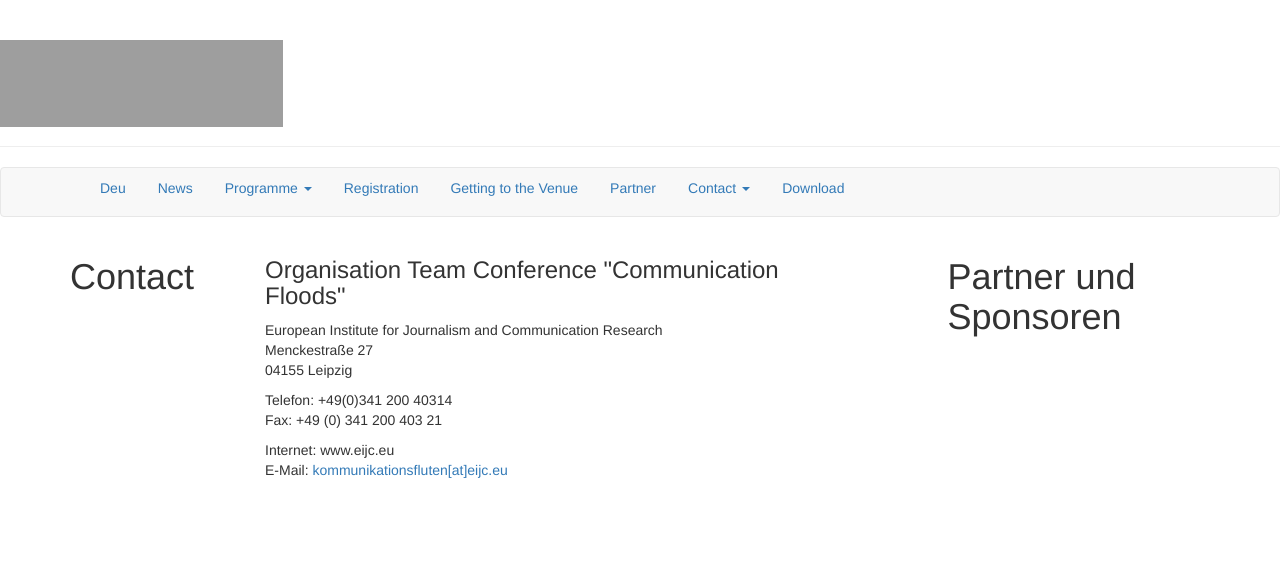
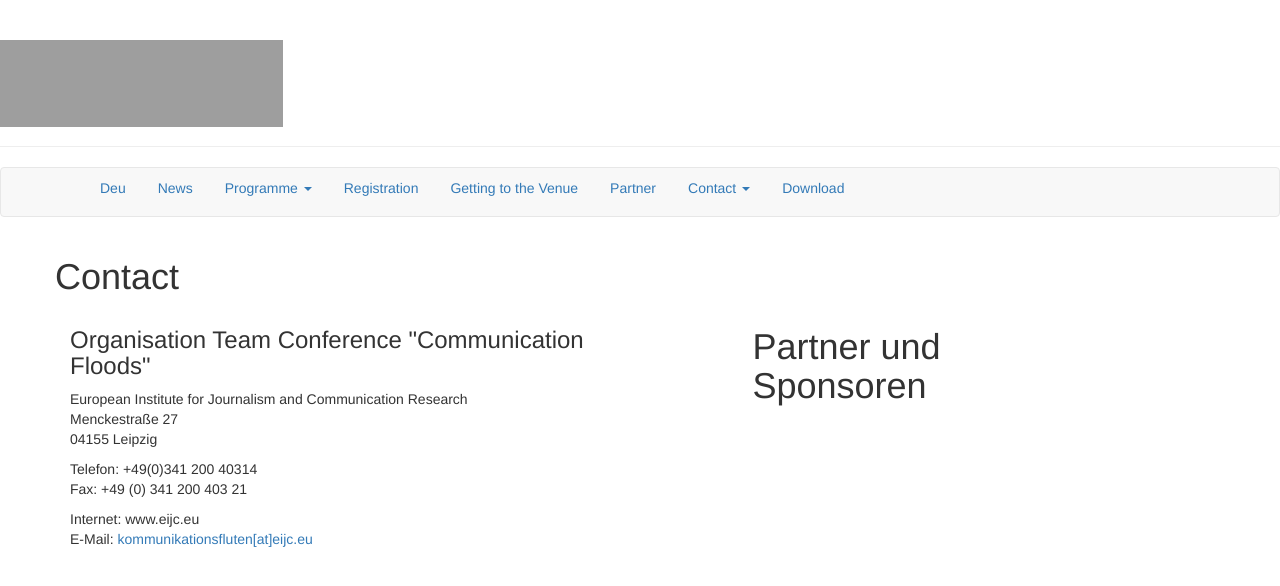
Before and after one commit to susedev/test, a Jekyll site: the page built from contact.html, in a window 1280 px wide. Shown: the top 586 px of the page. Built offline with Jekyll 4.4.1, drawn with Linux system fonts in a browser that asks for light colours; nearby versions of some CDN libraries; grey boxes are pictures that could not be loaded.

Commit message:
Update page.html

```diff
--- a/_layouts/page.html
+++ b/_layouts/page.html
@@ -11,7 +11,7 @@ layout: base
 <div class="container">
 
   <div class="row">
-    <div class="col-md-2">
+    <div id="aside">
        <h1>{{ page.title }}</h1>
     </div>
     <div class="col-md-6">
```
